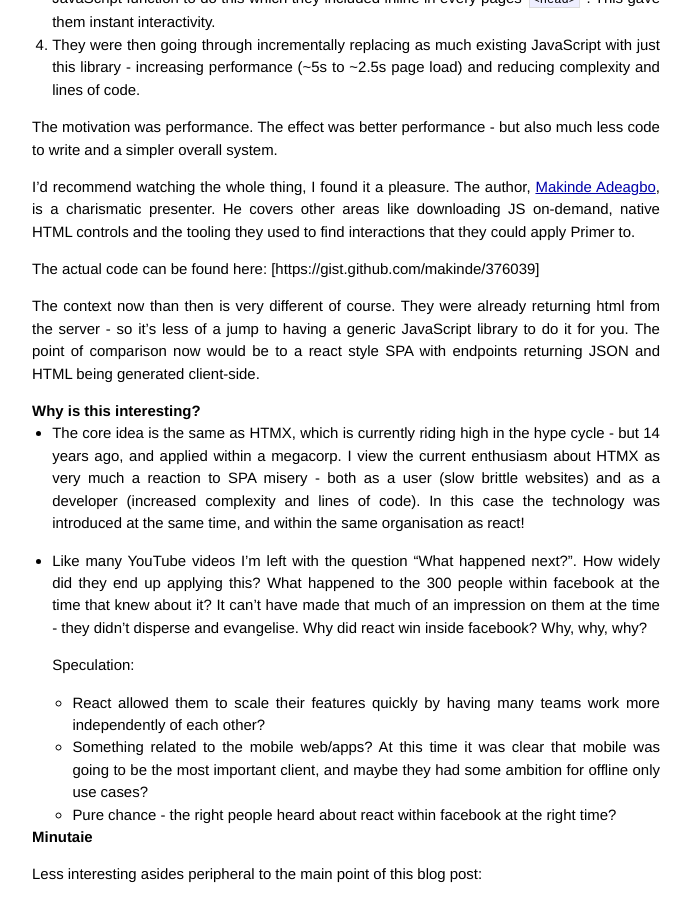
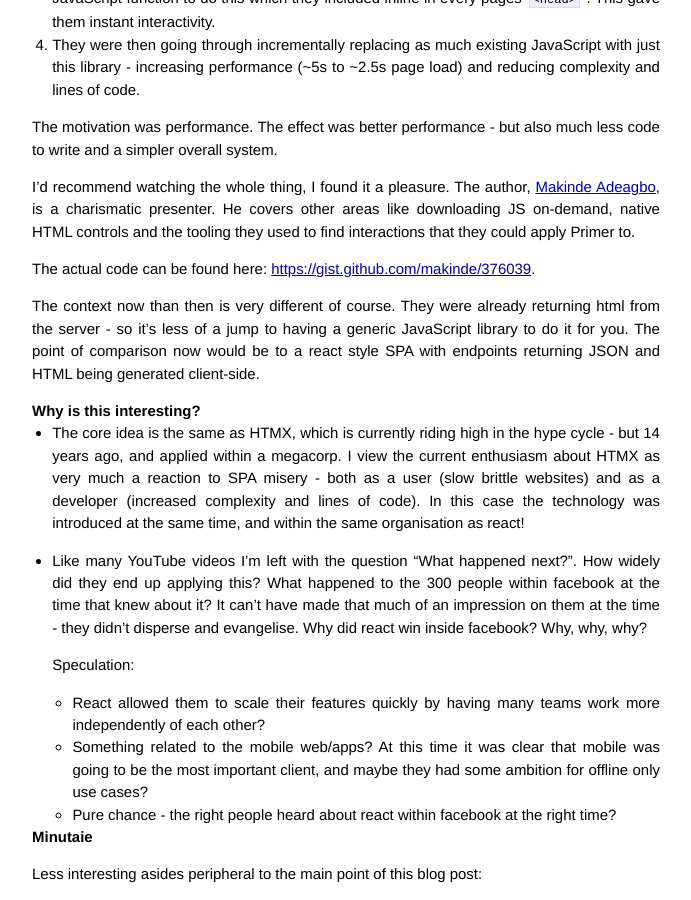
Before and after one commit to wmanley/wmanley.github.io, a Jekyll site: the page built from _posts/2024-02-20-primer-facebooks-htmx-from-2010.markdown, in a window 1280 px wide and 900 px high, scrolled down 776 px. Shown: the whole window, without its empty margins (294-985 px from the left). Built offline with Jekyll 4.4.1, drawn with Linux system fonts in a browser that asks for light colours; part of the change alters nothing that is shown.

```diff
--- a/_posts/2024-02-20-primer-facebooks-htmx-from-2010.markdown
+++ b/_posts/2024-02-20-primer-facebooks-htmx-from-2010.markdown
@@ -20,7 +20,7 @@ The motivation was performance. The effect was better performance - but also muc
 
 I'd recommend watching the whole thing, I found it a pleasure.  The author, [Makinde Adeagbo](https://makinde.adeagbo.com/), is a charismatic presenter.  He covers other areas like downloading JS on-demand, native HTML controls and the tooling they used to find interactions that they could apply Primer to.
 
-The actual code can be found here: [https://gist.github.com/makinde/376039]
+The actual code can be found here: [https://gist.github.com/makinde/376039](https://gist.github.com/makinde/376039).
 
 The context now than then is very different of course. They were already returning html from the server - so it’s less of a jump to having a generic JavaScript library to do it for you. The point of comparison now would be to a react style SPA with endpoints returning JSON and HTML being generated client-side.
 
```
